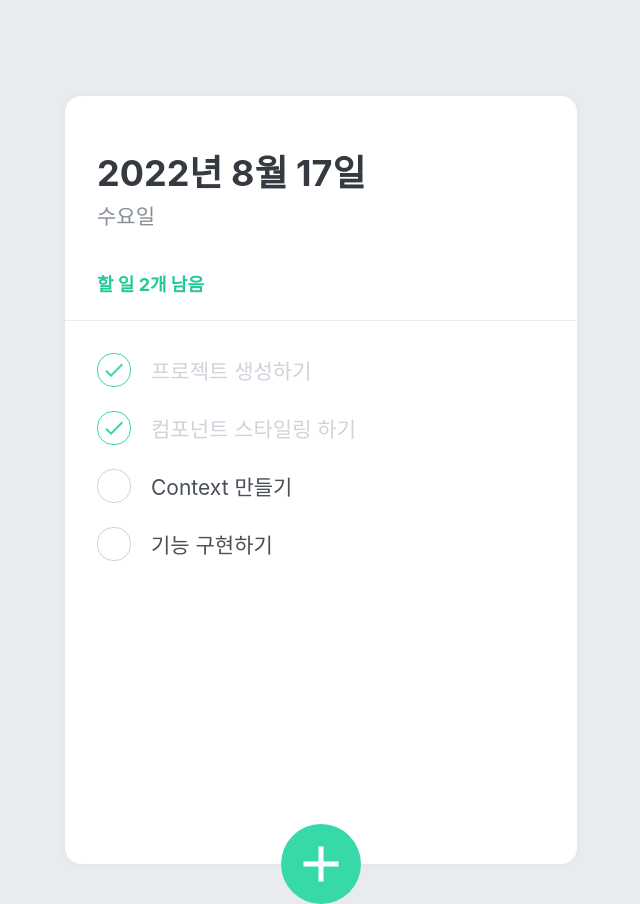
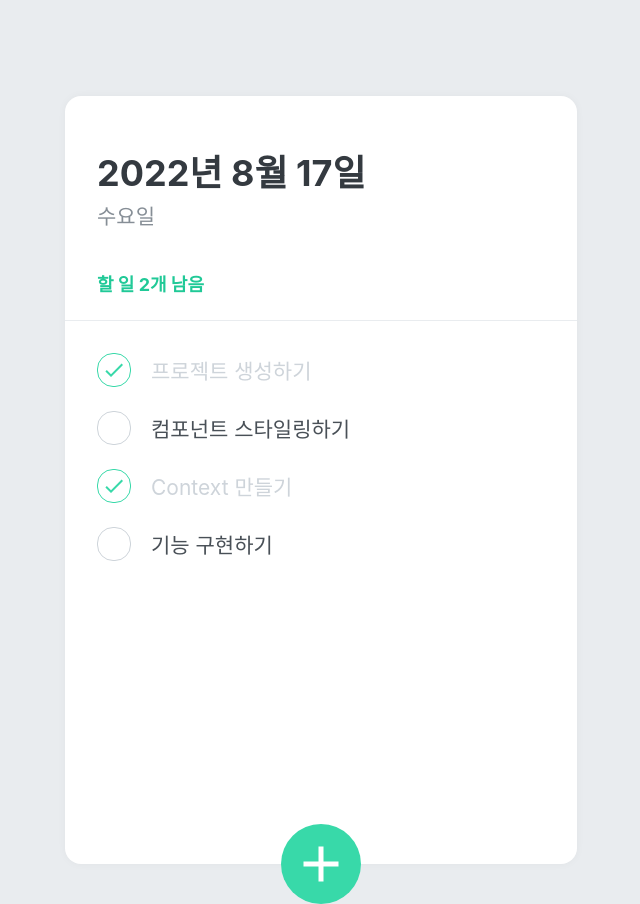
Before and after one commit to Jakin-Kim/react-todolist-mini-hackathon, a React (Create React App) app: page / in a window 1280 px wide. Shown: the whole page, without its empty margins (319-959 px from the left). Built offline with nearby package versions, Linux system fonts and the light colour scheme.

Commit message:
feat/TodoItemList: 할 일 목록 데이터를 실시간으로 반영되도록 변경

```diff
--- a/src/components/TodoItemList.js
+++ b/src/components/TodoItemList.js
@@ -1,15 +1,26 @@
-import React, {  } from 'react';
+import React from 'react';
 import styled from 'styled-components';
 import TodoItem from './TodoItem';
+import { useTodoState } from '../TodoContext';
 
 // 여러개의 할 일 리스트를 보여줄 TodoList 컴포넌트
 function TodoItemList() {
+  const todos = useTodoState();
+
   return (
     <TodoListBlock>
-      <TodoItem text="프로젝트 생성하기" done={true} />
+      {todos.map(todo =>
+        <TodoItem
+          key={todo.id}
+          id={todo.id}
+          text={todo.text}
+          done={todo.done}
+        />
+      )}
+      {/* <TodoItem text="프로젝트 생성하기" done={true} />
       <TodoItem text="컴포넌트 스타일링 하기" done={true} />
       <TodoItem text="Context 만들기" done={false} />
-      <TodoItem text="기능 구현하기" done={false} />
+      <TodoItem text="기능 구현하기" done={false} /> */}
     </TodoListBlock>
   );
 }
```
